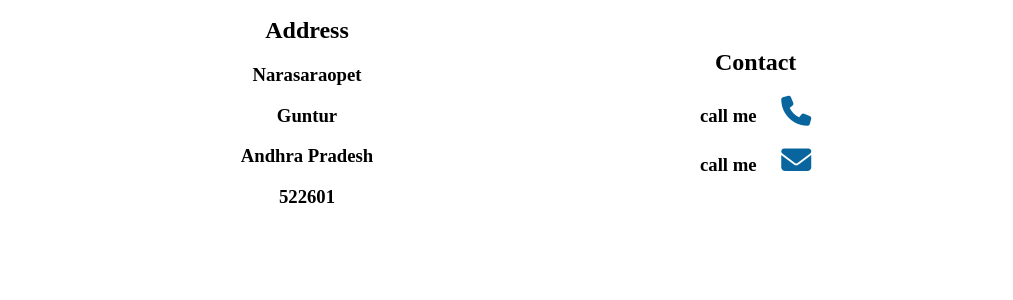
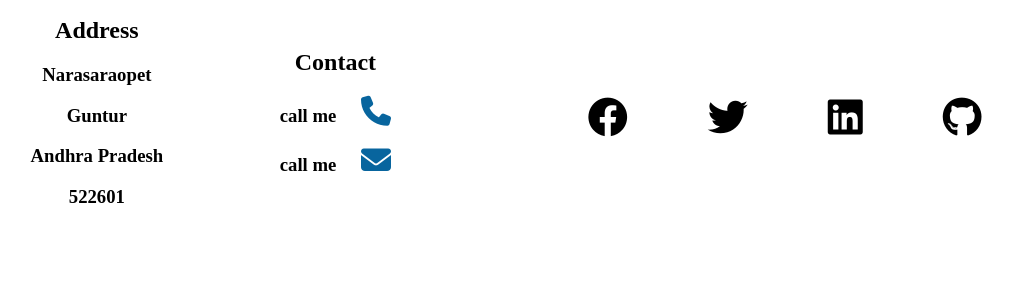
Before and after one commit to trinadhravuri/check, a Django app: page /base in a window 1280 px wide. Shown: the part 179-479 px from the top of the page, without its empty margins (134-1147 px from the left). Run offline with Django 4.2, Linux system fonts and the light colour scheme.

Commit message:
final check

```diff
--- a/mypage/admin.py
+++ b/mypage/admin.py
@@ -1,8 +1,9 @@
 from django.contrib import admin
-from .models import Skills,Projects,Enquiry
+from .models import Skills,Projects,Enquiry,downloadcv
 # Register your models here.
 
 
 admin.site.register(Skills)
 admin.site.register(Projects)
 admin.site.register(Enquiry)
+admin.site.register(downloadcv)
--- a/mypage/models.py
+++ b/mypage/models.py
@@ -39,3 +39,6 @@ class Enquiry(models.Model):
 
     class Meta:
         verbose_name_plural = 'Enquiries'
+
+class downloadcv(models.Model):
+    file = models.FileField(upload_to='files',null=True)
--- a/mypage/templates/home.html
+++ b/mypage/templates/home.html
@@ -144,6 +144,7 @@
     }
     /* intro */
     .about{
+        position: relative;
         background-color: black;
         text-align: center;
         justify-content: center;
@@ -271,7 +272,7 @@
     {% block intro %}
     {% include 'intro.html' %}
     {% endblock intro %}
-<section class="about">
+<section class="about" id="about">
     <h2>Hi..Myself <span>Trinadh Ravuri</span></h2>
     <h2>I started my career in IT in 2016.</h2>
     <h2>I have worked in multiple domains:</h2>
--- a/mypage/templates/messages.html
+++ b/mypage/templates/messages.html
@@ -6,6 +6,7 @@
         padding: 20px;
         text-align: center;
         background-color: rgb(147, 190, 147);
+        border-radius: 10px;
         color: white;
     }
 </style>
--- a/mypage/urls.py
+++ b/mypage/urls.py
@@ -5,7 +5,7 @@ urlpatterns = [
     path('base',views.base,name='base'),
     path('allskills',views.allskills,name='allskills'),
     path('allprojects',views.allprojects,name='allprojects'),
-    path('home',views.home,name='home'),
+    path('',views.home,name='home'),
     path('/<int:pk>',views.singleproject,name='singleproject'),
     path('<int:pk>',views.singleskill,name='singleskill'),
     path('contactme',views.contactme,name='contactme'),
--- a/templates/base.html
+++ b/templates/base.html
@@ -102,6 +102,27 @@
         padding-left: 20px;
         color: rgb(8, 101, 158);
     }
+    .social-link ul{
+            display: flex;
+            flex-wrap: nowrap;
+            text-align: center;
+            justify-content: center;
+            margin-top: 30px;
+    }
+    .social-link ul li{
+            margin: 20px;
+            padding: 20px;
+            list-style: none;
+    }
+    .social-link ul li a{
+            font-size: 40px;
+            color: black;
+    }
+    .social-link ul li a:active,
+    .social-link ul li a:hover{
+            color: rgb(8, 101, 158);
+            transition: all 0.2s ease;
+    }
 </style>
 <body>
     <section class="header">
@@ -112,7 +133,7 @@
         <div class="nav">
             <ul>
                 <li><a href="{% url  'home' %}">Home</a></li>
-                <li><a href="">About Me</a></li>
+                <li><a href="#about">About Me</a></li>
                 <li><a href="{% url 'allskills' %}">All Skills</a></li>
                 <li><a href="{% url 'allprojects' %}">All Projects</a></li>
                 <li><a href="{% url 'contactme' %}">Contact Me</a></li>
@@ -139,6 +160,14 @@
             <h3 class="call"><a href="tel:+917658962143">call me <i class="fa-solid fa-phone"></i></a></h3>
             <h3 class="mail"><a href="mailto:trinadh.ravz@gmail.com">call me <i class="fa-solid fa-envelope"></i></a></h3>
         </div>
+        <div class="social-link">
+            <ul>
+                <li><a href="https://www.facebook.com/trinadh.acharya.5/"><i class="fa-brands fa-facebook"></i></a></li>
+                <li><a href="https://twitter.com/trinadhachary"><i class="fa-brands fa-twitter"></i></a></li>
+                <li><a href="https://www.linkedin.com/in/ravuri-achari-95b98b1a/"><i class="fa-brands fa-linkedin"></i></a></li>
+                <li><a href="https://github.com/trinadhravuri"><i class="fa-brands fa-github"></i></a></li>
+            </ul>
+        </div>
     </section>
     <!-- footer ends -->
 </body>
```
Also changed, not shown: db.sqlite3, mypage/migrations/0005_downloadcv.py (added).
